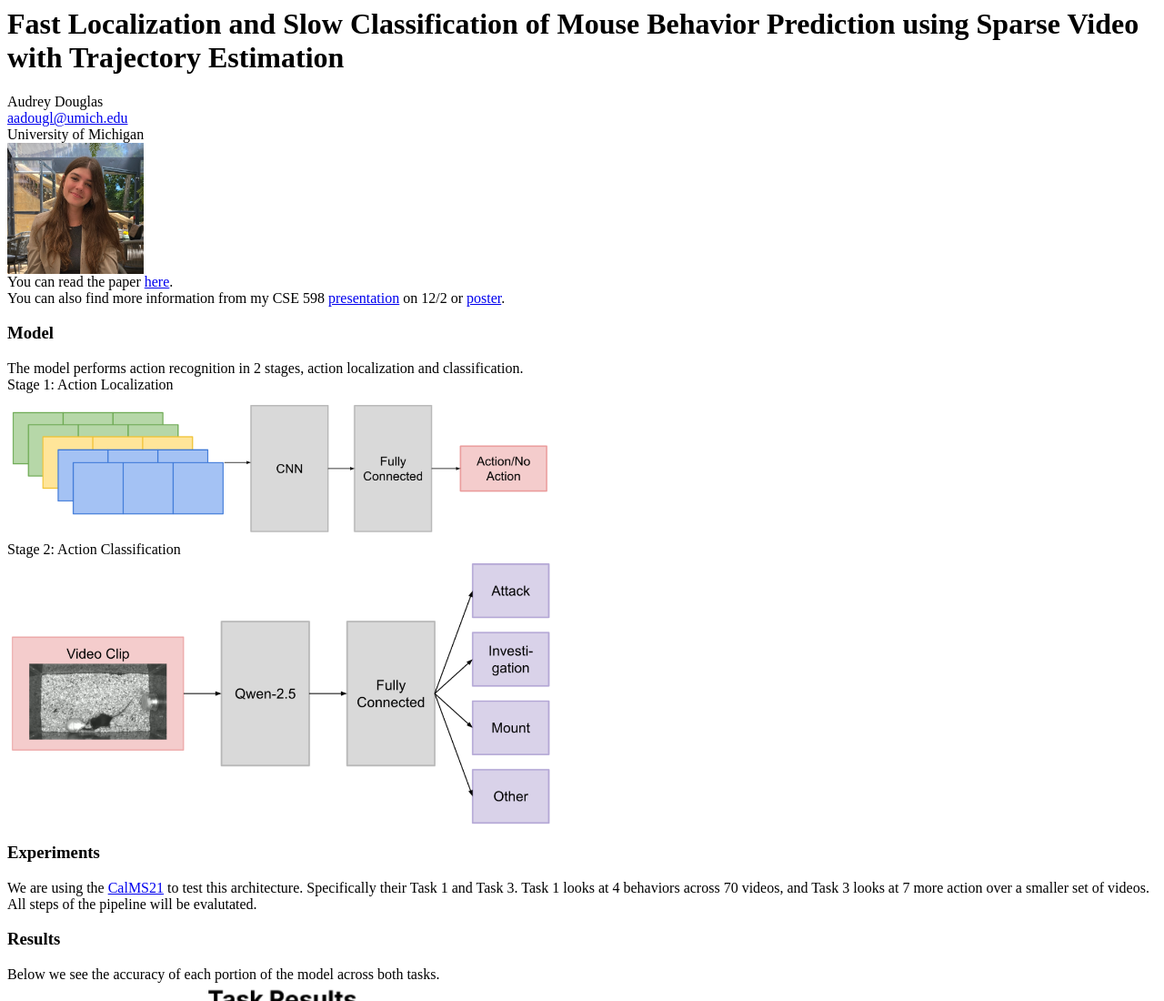
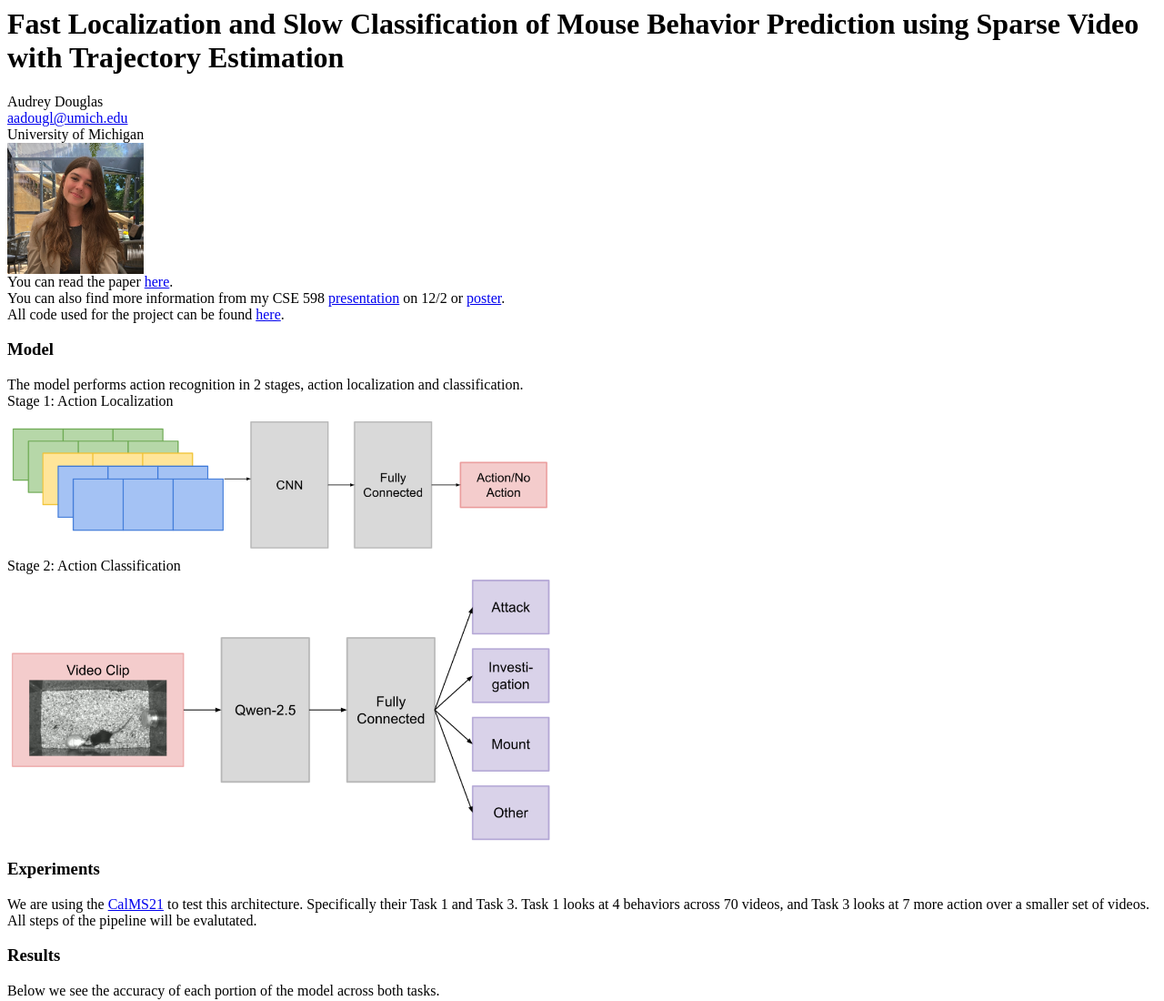
Before and after one commit to audreyadouglas/mouse_action_rec, a plain HTML site: page index.html in a window 1280 px wide. Shown: the top 1100 px of the page at 91% size. Drawn offline with Linux system fonts and the light colour scheme.

Commit message:
Update index.html

```diff
--- a/index.html
+++ b/index.html
@@ -12,7 +12,8 @@ Prediction using Sparse Video with Trajectory Estimation</h1>
   <div>
     You can read the paper <a href=".\website_resources\Final_Efficient_Mouse_Behavior_Prediction_using_Sparse_Video_with_Trajectory_Estimation.pdf" target="blank">here</a>.<br>
     You can also find more information from my CSE 598 <a href=".\website_resources\Project_Slides.pdf" target="blank">presentation</a> on 12/2
-    or <a href=".\website_resources\Project_Poster.pdf" target="blank">poster</a>.
+    or <a href=".\website_resources\Project_Poster.pdf" target="blank">poster</a>.<br>
+    All code used for the project can be found <a href="https://github.com/audreyadouglas/mouse_action_rec/tree/main">here</a>.
   </div>
   <div>
     <h3>Model</h3>
```
